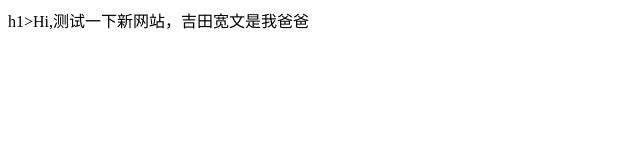
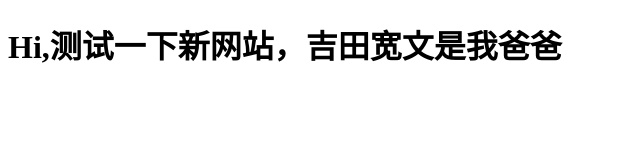
Before and after one commit to Yuuna790/manatsubiyori, a plain HTML site: page index.html in a window 1280 px wide. Shown: the whole page, without its empty margins (0-640 px from the left). Drawn offline with Linux system fonts and the light colour scheme.

Commit message:
Update index.html

```diff
--- a/index.html
+++ b/index.html
@@ -5,6 +5,6 @@
     <title>我的网站</title>
   </head>
   <body>
-h1>Hi,测试一下新网站，吉田宽文是我爸爸</h1>
+<h1>Hi,测试一下新网站，吉田宽文是我爸爸</h1>
   </body>
 </html>
```
